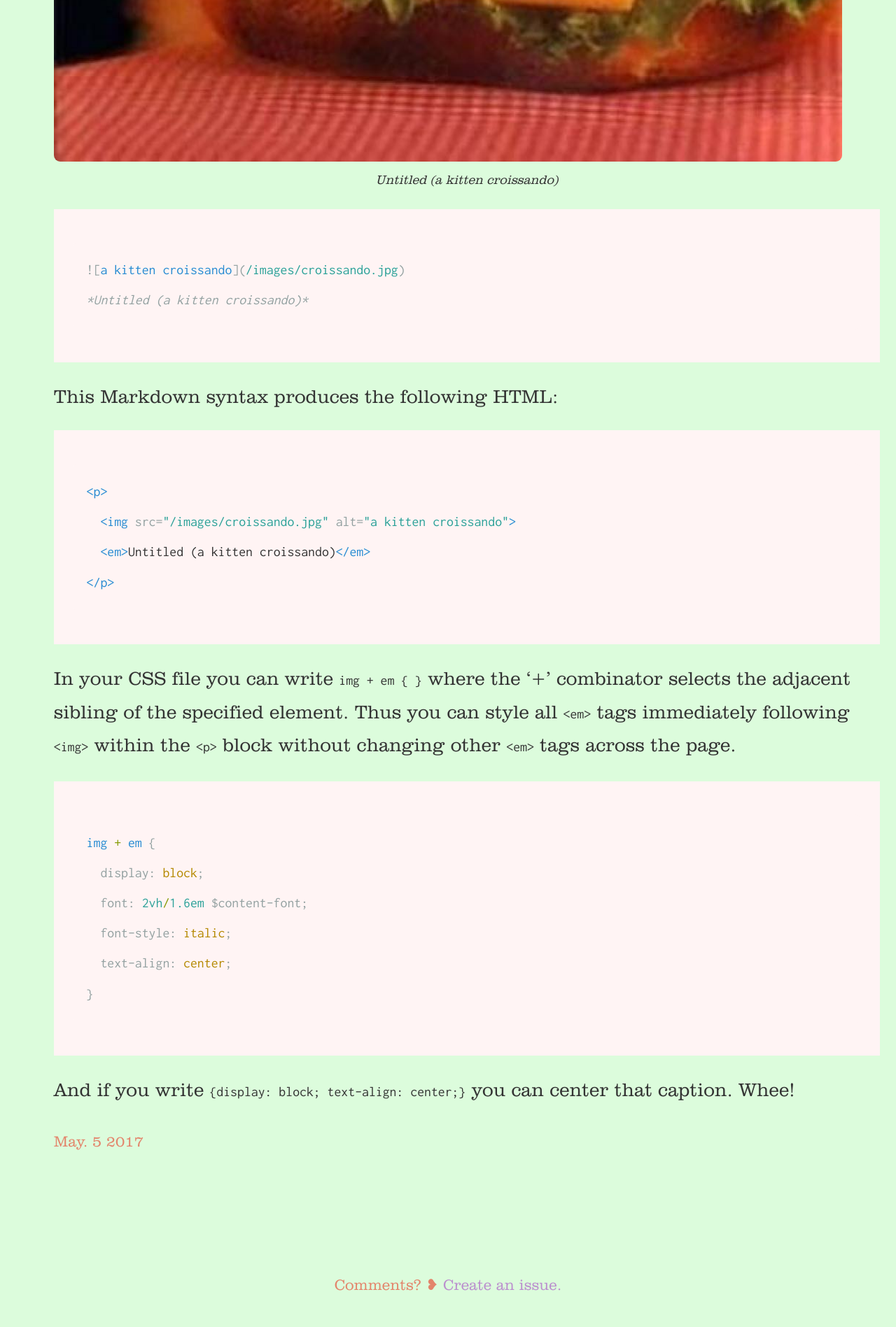
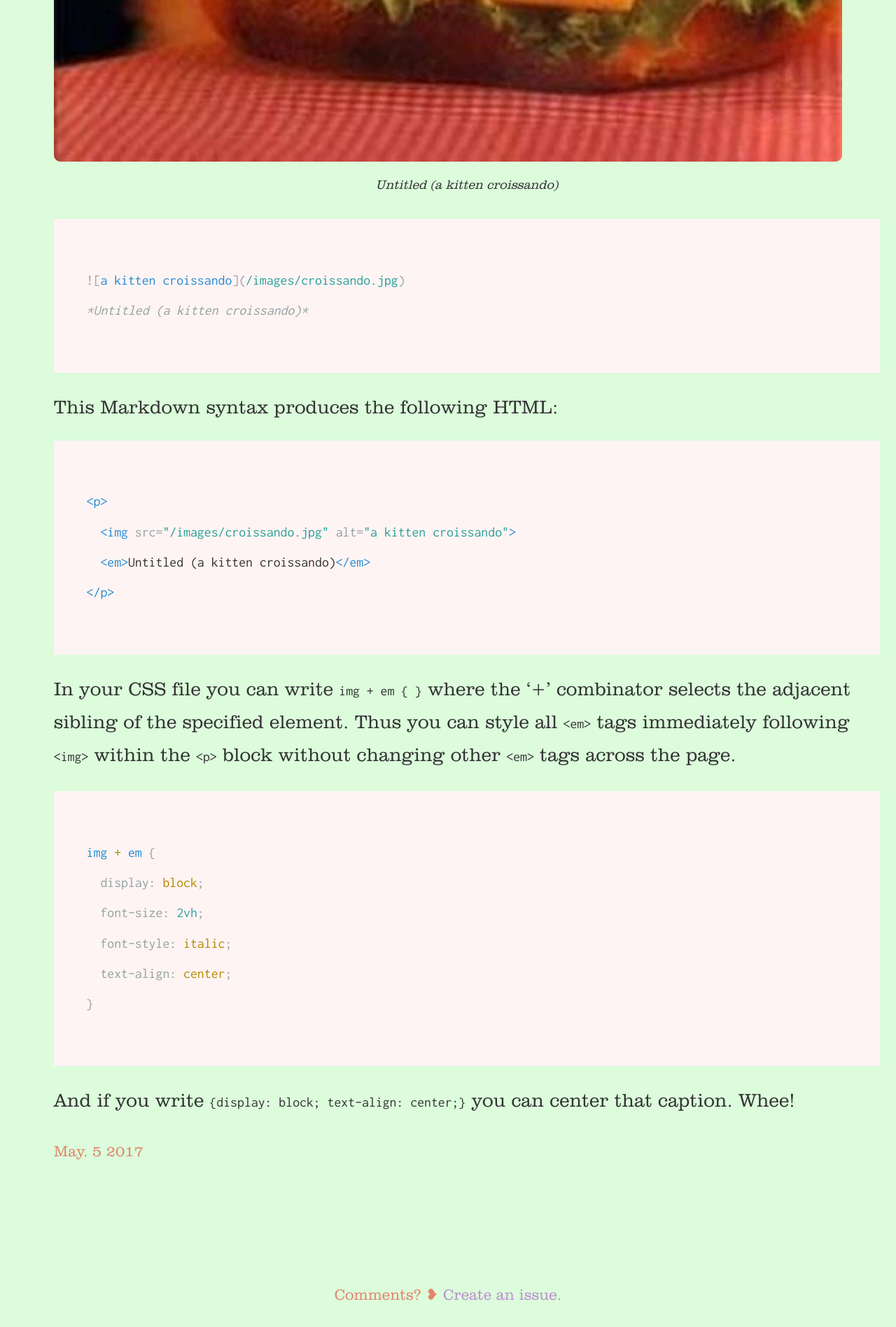
Before and after one commit to jingyufanclub/bloggo, a Jekyll site: the page built from _posts/2017-05-05-1-weird-trick.md, in a window 1280 px wide. Shown: the part 1764-3661 px from the top of the page at 70% size. Built offline with Jekyll 4.4.1, drawn with Linux system fonts in a browser that asks for light colours.

Commit message:
fix code in one post

````diff
--- a/_posts/2017-05-05-1-weird-trick.md
+++ b/_posts/2017-05-05-1-weird-trick.md
@@ -26,7 +26,7 @@ In your CSS file you can write `img + em { }` where the '+' combinator selects t
 ```css
 img + em {
   display: block;
-  font: 2vh/1.6em $content-font;
+  font-size: 2vh;
   font-style: italic;
   text-align: center;
 }
--- a/style.scss
+++ b/style.scss
@@ -136,7 +136,7 @@ img {
 
 img + em {
   display: block;
-  font: 2vh/1.6em $content-font;
+  font-size: 2vh;
   font-style: italic;
   text-align: center;
 }
````
